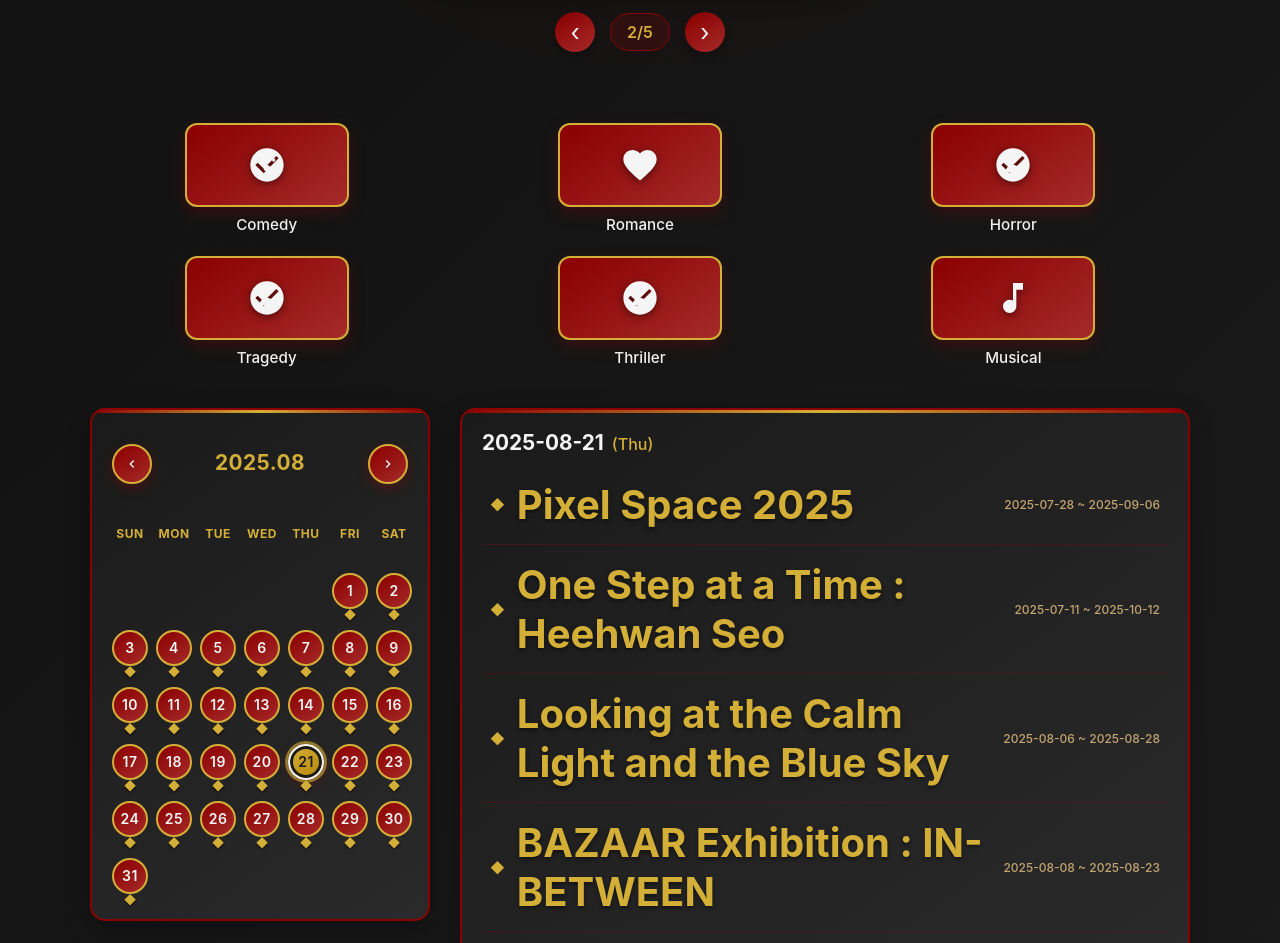
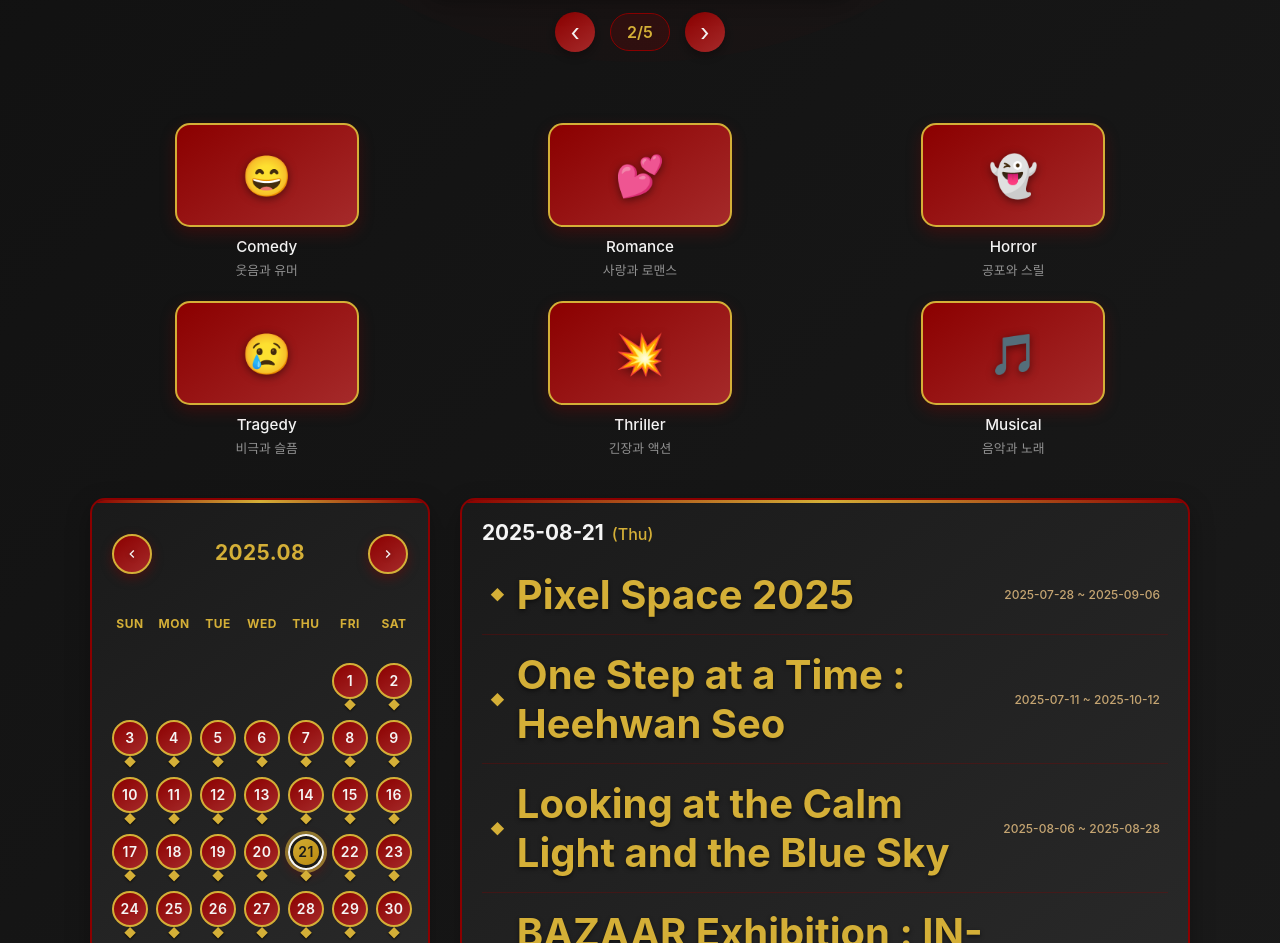
Before and after one commit to sodaaw/KurtainCall-Frontend, a React (Create React App) app: page / in a window 1280 px wide. Shown: the part 802-1745 px from the top of the page. Built offline with nearby package versions, Linux system fonts and the light colour scheme.

Commit message:
UI 기타내용 수정

```diff
--- a/src/Genre/Genre.css
+++ b/src/Genre/Genre.css
@@ -42,6 +42,53 @@
   color: #9ca3af;
   opacity: 0.7; /* 0.8에서 0.7로 더 투명하게 */
   font-style: italic;
+}
+
+/* Test 버튼 스타일 - 메인페이지 카테고리 버튼과 조화 */
+.test-button {
+  background: linear-gradient(145deg, #8B0000, #a52a2a);
+  border: 2px solid #d4af37;
+  color: #f5f5f5;
+  padding: 12px 20px;
+  border-radius: 15px;
+  cursor: pointer;
+  font-weight: 600;
+  font-size: 0.95rem;
+  transition: all 0.3s ease;
+  box-shadow: 0 6px 15px rgba(139, 0, 0, 0.3);
+  position: relative;
+  overflow: hidden;
+  margin-left: 15px;
+}
+
+.test-button:hover {
+  background: linear-gradient(145deg, #a52a2a, #8B0000);
+  transform: translateY(-3px);
+  box-shadow: 0 8px 20px rgba(139, 0, 0, 0.4);
+  border-color: #f5f5f5;
+}
+
+.test-button:active {
+  transform: translateY(-1px);
+  transition: all 0.1s ease;
+}
+
+
+
+/* Test 버튼 호버 시 빛나는 효과 */
+.test-button::before {
+  content: '';
+  position: absolute;
+  top: 0;
+  left: -100%;
+  width: 100%;
+  height: 100%;
+  background: linear-gradient(90deg, transparent, rgba(212, 175, 55, 0.3), transparent);
+  transition: left 0.5s ease;
+}
+
+.test-button:hover::before {
+  left: 100%;
 }
 
 .category-chip {
--- a/src/Genre/Genre.jsx
+++ b/src/Genre/Genre.jsx
@@ -322,17 +322,6 @@ const Genre = () => {
         <button
           className="test-button"
           onClick={() => navigate('/test/my-test')}
-          style={{
-            marginLeft: '15px',
-            padding: '8px 16px',
-            backgroundColor: '#B36B00',
-            color: 'white',
-            border: 'none',
-            borderRadius: '6px',
-            cursor: 'pointer',
-            fontSize: '14px',
-            fontWeight: '500'
-          }}
         >
           Test
         </button>
--- a/src/MainPage/Main.css
+++ b/src/MainPage/Main.css
@@ -371,10 +371,10 @@
 
 .cat-box {
   background: linear-gradient(145deg, #8B0000, #a52a2a);
-  width: 160px;
-  height: 80px;
-  border-radius: 12px;
-  margin-bottom: 8px;
+  width: 180px;
+  height: 100px;
+  border-radius: 15px;
+  margin-bottom: 10px;
   display: flex;
   align-items: center;
   justify-content: center;
@@ -386,20 +386,15 @@
 }
 
 .cat-icon {
-  width: 2.5rem;
-  height: 2.5rem;
+  width: 3rem;
+  height: 3rem;
   position: relative;
   z-index: 2;
   transition: all 0.3s ease;
   display: flex;
   align-items: center;
   justify-content: center;
-}
-
-.cat-icon svg {
-  width: 100%;
-  height: 100%;
-  color: #f5f5f5;
+  font-size: 2.5rem;
   filter: drop-shadow(0 2px 4px rgba(0, 0, 0, 0.5));
   transition: all 0.3s ease;
 }
@@ -446,6 +441,21 @@
 
 .cat:hover .cat-label {
   color: #d4af37;
+}
+
+.cat-description {
+  font-size: 0.8rem;
+  color: #b0b0b0;
+  text-align: center;
+  font-weight: 400;
+  margin-top: 4px;
+  transition: color 0.3s ease;
+  opacity: 0.8;
+}
+
+.cat:hover .cat-description {
+  color: #d4af37;
+  opacity: 1;
 }
 
 /* ========================
--- a/src/MainPage/Main.jsx
+++ b/src/MainPage/Main.jsx
@@ -13,53 +13,38 @@ const CATS = [
   {
     label: "Comedy",
     slug: "comedy",
-    icon: `<svg viewBox="0 0 24 24" fill="currentColor">
-      <path d="M12 2C6.48 2 2 6.48 2 12s4.48 10 10 10 10-4.48 10-10S17.52 2 12 2zm-2 15l-5-5 1.41-1.41L10 14.17l7.59-7.59L19 8l-9 9z"/>
-      <circle cx="8" cy="9" r="1"/>
-      <circle cx="16" cy="9" r="1"/>
-      <path d="M12 16c-1.1 0-2-.9-2-2s.9-2 2-2 2 .9 2 2-.9 2-2 2z"/>
-    </svg>`
+    icon: "😄",
+    description: "웃음과 유머"
   },
   {
     label: "Romance",
     slug: "romance",
-    icon: `<svg viewBox="0 0 24 24" fill="currentColor">
-      <path d="M12 21.35l-1.45-1.32C5.4 15.36 2 12.28 2 8.5 2 5.42 4.42 3 7.5 3c1.74 0 3.41.81 4.5 2.09C13.09 3.81 14.76 3 16.5 3 19.58 3 22 5.42 22 8.5c0 3.78-3.4 6.86-8.55 11.54L12 21.35z"/>
-    </svg>`
+    icon: "💕",
+    description: "사랑과 로맨스"
   },
   {
     label: "Horror",
     slug: "horror",
-    icon: `<svg viewBox="0 0 24 24" fill="currentColor">
-      <path d="M12 2C6.48 2 2 6.48 2 12s4.48 10 10 10 10-4.48 10-10S17.52 2 12 2zm-2 15l-5-5 1.41-1.41L10 14.17l7.59-7.59L19 8l-9 9z"/>
-      <path d="M12 6c-1.1 0-2 .9-2 2s.9 2 2 2 2-.9 2-2-.9-2-2-2z"/>
-      <path d="M12 12c-2.5 0-4.5 1.5-4.5 4.5h9c0-3-2-4.5-4.5-4.5z"/>
-    </svg>`
+    icon: "👻",
+    description: "공포와 스릴"
   },
   {
     label: "Tragedy",
     slug: "tragedy",
-    icon: `<svg viewBox="0 0 24 24" fill="currentColor">
-      <path d="M12 2C6.48 2 2 6.48 2 12s4.48 10 10 10 10-4.48 10-10S17.52 2 12 2zm-2 15l-5-5 1.41-1.41L10 14.17l7.59-7.59L19 8l-9 9z"/>
-      <path d="M12 6c-1.1 0-2 .9-2 2s.9 2 2 2 2-.9 2-2-.9-2-2-2z"/>
-      <path d="M12 12c-2.5 0-4.5 1.5-4.5 4.5h9c0-3-2-4.5-4.5-4.5z"/>
-    </svg>`
+    icon: "😢",
+    description: "비극과 슬픔"
   },
   {
     label: "Thriller",
     slug: "thriller",
-    icon: `<svg viewBox="0 0 24 24" fill="currentColor">
-      <path d="M12 2C6.48 2 2 6.48 2 12s4.48 10 10 10 10-4.48 10-10S17.52 2 12 2zm-2 15l-5-5 1.41-1.41L10 14.17l7.59-7.59L19 8l-9 9z"/>
-      <path d="M12 6c-1.1 0-2 .9-2 2s.9 2 2 2 2-.9 2-2-.9-2-2-2z"/>
-      <path d="M12 12c-2.5 0-4.5 1.5-4.5 4.5h9c0-3-2-4.5-4.5-4.5z"/>
-    </svg>`
+    icon: "💥",
+    description: "긴장과 액션"
   },
   {
     label: "Musical",
     slug: "musical",
-    icon: `<svg viewBox="0 0 24 24" fill="currentColor">
-      <path d="M12 3v10.55c-.59-.34-1.27-.55-2-.55-2.21 0-4 1.79-4 4s1.79 4 4 4 4-1.79 4-4V7h4V3h-6z"/>
-    </svg>`
+    icon: "🎵",
+    description: "음악과 노래"
   },
 ];
 
@@ -130,12 +115,10 @@ function CategoryGrid({ onPick }) {
         {CATS.map((c) => (
           <button key={c.slug} className="cat" onClick={() => onPick(c.slug)}>
             <div className="cat-box">
-              <div
-                className="cat-icon"
-                dangerouslySetInnerHTML={{ __html: c.icon }}
-              ></div>
+              <div className="cat-icon">{c.icon}</div>
             </div>
             <div className="cat-label">{c.label}</div>
+            <div className="cat-description">{c.description}</div>
           </button>
         ))}
       </div>
--- a/src/components/Topnav.css
+++ b/src/components/Topnav.css
@@ -246,13 +246,16 @@ header.topnav::after {
   border: 1px solid transparent;
   position: relative;
   z-index: 2;
+  display: flex;
+  align-items: center;
+  justify-content: center;
 }
 
 .topnav .search-icon:hover {
   background: rgba(139, 0, 0, 0.4);
   border-color: var(--gold);
-  transform: translateY(-2px);
-  box-shadow: 0 4px 12px rgba(139, 0, 0, 0.3);
+  transform: translateY(-3px);
+  box-shadow: 0 8px 20px rgba(139, 0, 0, 0.4);
 }
 
 .topnav .search-icon:active {
@@ -260,25 +263,7 @@ header.topnav::after {
   box-shadow: 0 2px 8px rgba(139, 0, 0, 0.3);
 }
 
-.topnav .search-icon::before {
-  content: '';
-  position: absolute;
-  top: 50%;
-  left: 50%;
-  width: 0;
-  height: 0;
-  background: var(--gold);
-  border-radius: 50%;
-  transform: translate(-50%, -50%);
-  transition: all 0.3s ease;
-  z-index: -1;
-}
 
-.topnav .search-icon:hover::before {
-  width: 100%;
-  height: 100%;
-  opacity: 0.1;
-}
 
 /* 언어 버튼 */
 .topnav .lang-btn {
@@ -292,19 +277,24 @@ header.topnav::after {
   border: 1px solid transparent;
   position: relative;
   z-index: 2;
+  display: flex;
+  align-items: center;
+  justify-content: center;
 }
 
 .topnav .lang-btn:hover {
   background: rgba(139, 0, 0, 0.4);
   border-color: var(--gold);
-  transform: translateY(-2px);
-  box-shadow: 0 4px 12px rgba(139, 0, 0, 0.3);
+  transform: translateY(-3px);
+  box-shadow: 0 8px 20px rgba(139, 0, 0, 0.4);
 }
 
 .topnav .lang-btn:active {
   transform: translateY(0);
   box-shadow: 0 2px 8px rgba(139, 0, 0, 0.3);
 }
+
+
 
 /* 사이드 메뉴 오버레이 */
 .side-menu-overlay {
```
Also changed, not shown: src/components/AITranslation.jsx (+98 -24 lines), src/components/Topnav.jsx (indentation only).
